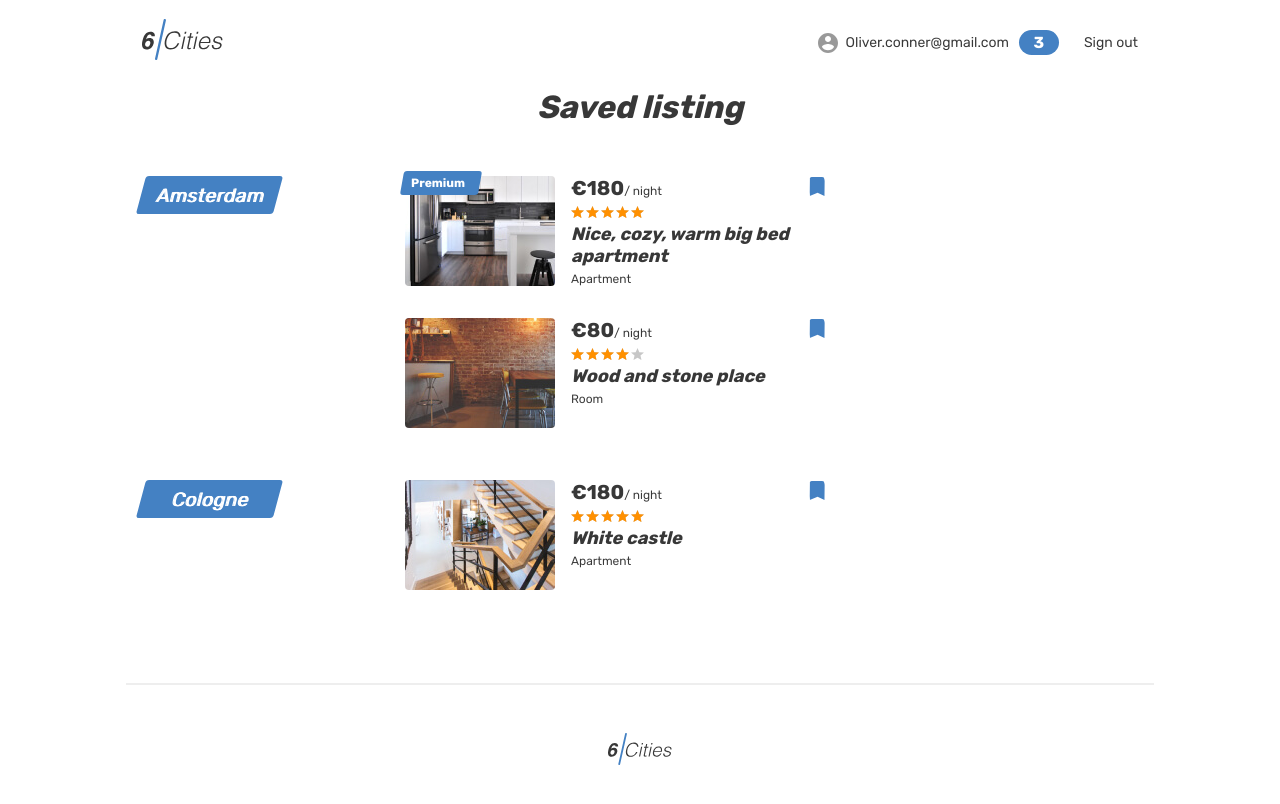
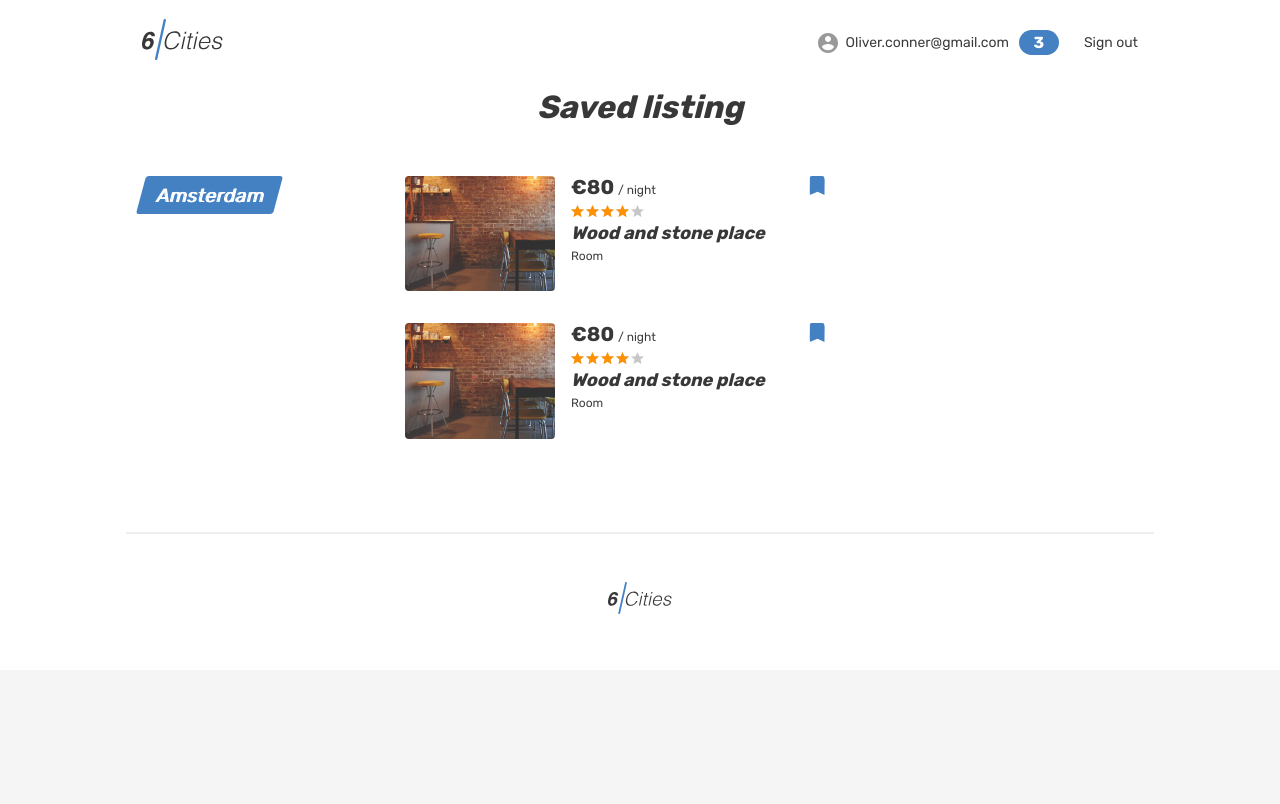
Before and after one commit to htmlacademy-react/235161-six-cities-15, a React (Vite) app: page /favorites in a window 1280 px wide. Shown: the top 804 px of the page. Built offline with nearby package versions, Linux system fonts and the light colour scheme.

Commit message:
Добавил компоненты FavoritesList и FavoritesItem

```diff
--- /dev/null
+++ b/src/components/favorites-item/favorites-item.tsx
@@ -0,0 +1,38 @@
+import { Link } from 'react-router-dom';
+import { AppRoutes } from '../../const';
+import PlaceCard from '../place-card/place-card';
+
+type OfferType = {
+  id: number | string;
+  title: string;
+  type: string;
+  price: number;
+  previewImage: string;
+  isPremium: boolean;
+  isFavorite: boolean;
+}
+
+type FavoritesItemProps = {
+  //TODO: Доработать моки и сделать группировку офферов по городам
+  //city?: string;
+  offers: OfferType[];
+}
+
+function FavoritesItem({offers}: FavoritesItemProps): JSX.Element {
+  return (
+    <li className="favorites__locations-items">
+      <div className="favorites__locations locations locations--current">
+        <div className="locations__item">
+          <Link className="locations__item-link" to={AppRoutes.Main}>
+            <span>Amsterdam</span>
+          </Link>
+        </div>
+      </div>
+      <div className="favorites__places">
+        {offers.map((offer) => <PlaceCard key={offer.id} placeCard={offer} className = 'favorites' imgPreviewWidth = {150} imgPreviewHeight = {110} />)}
+      </div>
+    </li>
+  );
+}
+
+export default FavoritesItem;
--- a/src/pages/favorites-screen/favorites-screen.tsx
+++ b/src/pages/favorites-screen/favorites-screen.tsx
@@ -1,6 +1,10 @@
 import { Helmet } from 'react-helmet-async';
+import { cardsData } from '../../mock/cards-data';
+import FavoritesItem from '../../components/favorites-item/favorites-item';
 
 function FavoritesScreen(): JSX.Element {
+  const favoriteOffersAmsterdam = cardsData.filter((item) => item.isFavorite === true);
+
   return (
     <main className="page__main page__main--favorites">
       <Helmet>
@@ -12,126 +16,7 @@ function FavoritesScreen(): JSX.Element {
         <section className="favorites">
           <h1 className="favorites__title">Saved listing</h1>
           <ul className="favorites__list">
-            <li className="favorites__locations-items">
-              <div className="favorites__locations locations locations--current">
-                <div className="locations__item">
-                  <a className="locations__item-link" href="#">
-                    <span>Amsterdam</span>
-                  </a>
-                </div>
-              </div>
-              <div className="favorites__places">
-                <article className="favorites__card place-card">
-                  <div className="place-card__mark">
-                    <span>Premium</span>
-                  </div>
-                  <div className="favorites__image-wrapper place-card__image-wrapper">
-                    <a href="#">
-                      <img className="place-card__image" src="img/apartment-small-03.jpg" width="150" height="110" alt="Place image"/>
-                    </a>
-                  </div>
-                  <div className="favorites__card-info place-card__info">
-                    <div className="place-card__price-wrapper">
-                      <div className="place-card__price">
-                        <b className="place-card__price-value">&euro;180</b>
-                        <span className="place-card__price-text">&#47;&nbsp;night</span>
-                      </div>
-                      <button className="place-card__bookmark-button place-card__bookmark-button--active button" type="button">
-                        <svg className="place-card__bookmark-icon" width="18" height="19">
-                          <use xlinkHref="#icon-bookmark"></use>
-                        </svg>
-                        <span className="visually-hidden">In bookmarks</span>
-                      </button>
-                    </div>
-                    <div className="place-card__rating rating">
-                      <div className="place-card__stars rating__stars">
-                        <span style={{width: '100%'}}></span>
-                        <span className="visually-hidden">Rating</span>
-                      </div>
-                    </div>
-                    <h2 className="place-card__name">
-                      <a href="#">Nice, cozy, warm big bed apartment</a>
-                    </h2>
-                    <p className="place-card__type">Apartment</p>
-                  </div>
-                </article>
-
-                <article className="favorites__card place-card">
-                  <div className="favorites__image-wrapper place-card__image-wrapper">
-                    <a href="#">
-                      <img className="place-card__image" src="img/room-small.jpg" width="150" height="110" alt="Place image"/>
-                    </a>
-                  </div>
-                  <div className="favorites__card-info place-card__info">
-                    <div className="place-card__price-wrapper">
-                      <div className="place-card__price">
-                        <b className="place-card__price-value">&euro;80</b>
-                        <span className="place-card__price-text">&#47;&nbsp;night</span>
-                      </div>
-                      <button className="place-card__bookmark-button place-card__bookmark-button--active button" type="button">
-                        <svg className="place-card__bookmark-icon" width="18" height="19">
-                          <use xlinkHref="#icon-bookmark"></use>
-                        </svg>
-                        <span className="visually-hidden">In bookmarks</span>
-                      </button>
-                    </div>
-                    <div className="place-card__rating rating">
-                      <div className="place-card__stars rating__stars">
-                        <span style={{width: '80%'}}></span>
-                        <span className="visually-hidden">Rating</span>
-                      </div>
-                    </div>
-                    <h2 className="place-card__name">
-                      <a href="#">Wood and stone place</a>
-                    </h2>
-                    <p className="place-card__type">Room</p>
-                  </div>
-                </article>
-              </div>
-            </li>
-
-            <li className="favorites__locations-items">
-              <div className="favorites__locations locations locations--current">
-                <div className="locations__item">
-                  <a className="locations__item-link" href="#">
-                    <span>Cologne</span>
-                  </a>
-                </div>
-              </div>
-              <div className="favorites__places">
-                <article className="favorites__card place-card">
-                  <div className="favorites__image-wrapper place-card__image-wrapper">
-                    <a href="#">
-                      <img className="place-card__image" src="img/apartment-small-04.jpg" width="150" height="110" alt="Place image"/>
-                    </a>
-                  </div>
-                  <div className="favorites__card-info place-card__info">
-                    <div className="place-card__price-wrapper">
-                      <div className="place-card__price">
-                        <b className="place-card__price-value">&euro;180</b>
-                        <span className="place-card__price-text">&#47;&nbsp;night</span>
-                      </div>
-                      <button className="place-card__bookmark-button place-card__bookmark-button--active button" type="button">
-                        <svg className="place-card__bookmark-icon" width="18" height="19">
-                          <use xlinkHref="#icon-bookmark"></use>
-                        </svg>
-                        <span className="visually-hidden">In bookmarks</span>
-                      </button>
-                    </div>
-                    <div className="place-card__rating rating">
-                      <div className="place-card__stars rating__stars">
-                        <span style={{width: '100%'}}></span>
-                        <span className="visually-hidden">Rating</span>
-                      </div>
-                    </div>
-                    <h2 className="place-card__name">
-                      <a href="#">White castle</a>
-                    </h2>
-                    <p className="place-card__type">Apartment</p>
-                  </div>
-                </article>
-              </div>
-            </li>
+            <FavoritesItem offers={favoriteOffersAmsterdam} />
           </ul>
         </section>
       </div>
```
Also changed, not shown: src/components/favorites-list/favorites-list.tsx (added, +9 -0 lines).
